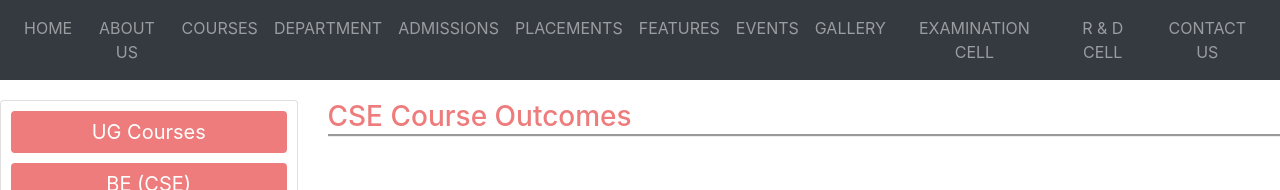
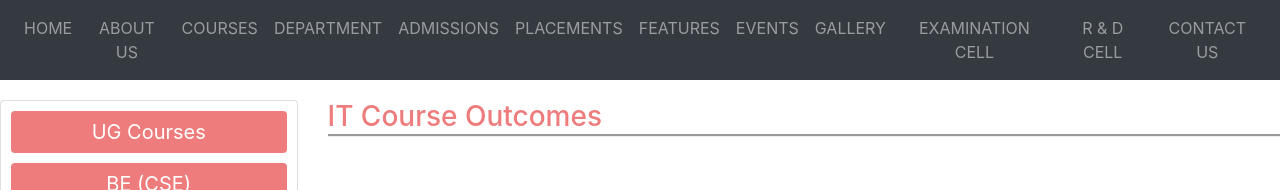
Before and after one commit to zubairdange/nawab-shah, a React (Create React App) app: page /B-IT-CourseOutcomes in a window 1280 px wide. Shown: the top 190 px of the page. Built offline with nearby package versions, Linux system fonts and the light colour scheme.

Commit message:
added component Source outcome it

```diff
--- a/src/Components/LeftNav/UGCourses/BE(IT)/SourceOutcomeIT.jsx
+++ b/src/Components/LeftNav/UGCourses/BE(IT)/SourceOutcomeIT.jsx
@@ -2,7 +2,7 @@ import React from "react";
 export const SourceOutcomeIT = () => {
   return (
     <div>
-      <h3 className="headerclass">CSE Course Outcomes</h3>
+      <h3 className="headerclass">IT Course Outcomes</h3>
     </div>
   );
 };
```
